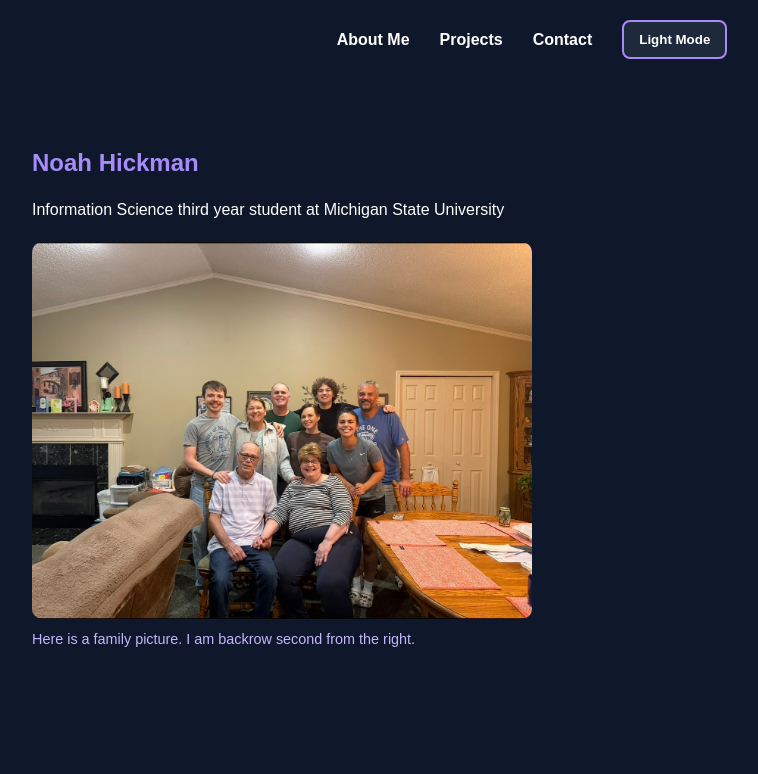
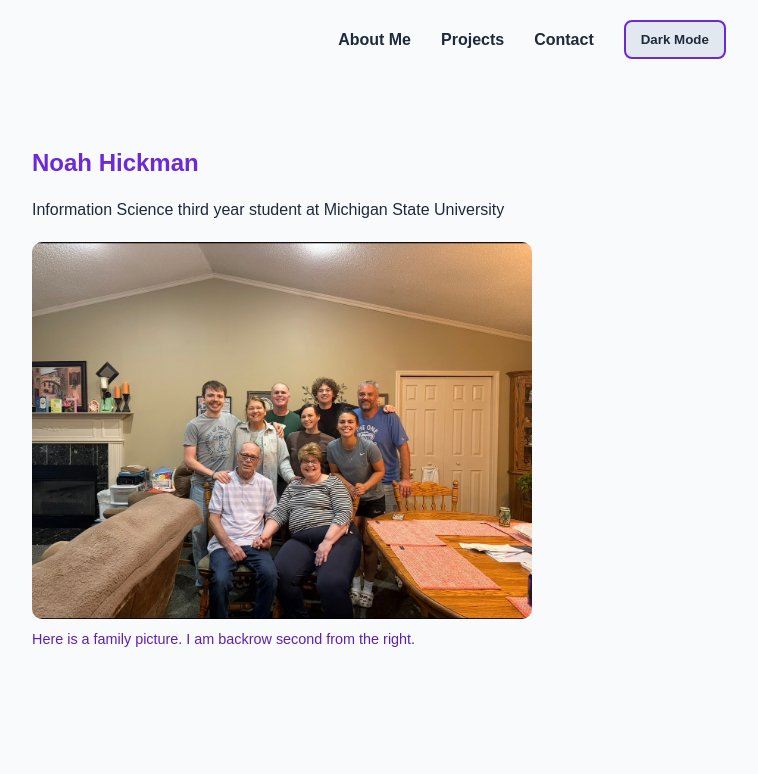
Before and after one commit to noahdhickman/Noah-Hickman-Portfolio, a plain HTML site: page index.html in a window 1280 px wide. Both pictures are taken after a click on the button "Light Mode". Shown: the top 774 px of the page, without its empty margins (108-866 px from the left). Drawn offline with Linux system fonts and the light colour scheme.

Commit message:
added functionality to the light/dark mode button

```diff
--- a/index.html
+++ b/index.html
@@ -79,6 +79,7 @@
         <p>&copy; 2026 Noah Hickman. All rights reserved.</p>
     </footer>
 
+<script src="script.js"></script>
 </body>
 
 </html>
--- a/script.js
+++ b/script.js
@@ -0,0 +1,12 @@
+const themeToggle = document.getElementById("theme-toggle");
+
+themeToggle.addEventListener("click", function() {
+    document.body.classList.toggle("light-mode");
+
+    if (document.body.classList.contains("light-mode")) {
+        themeToggle.textContent = "Dark Mode";
+    }
+    else {
+        themeToggle.textContent = "Light Mode";
+    }
+});
```
